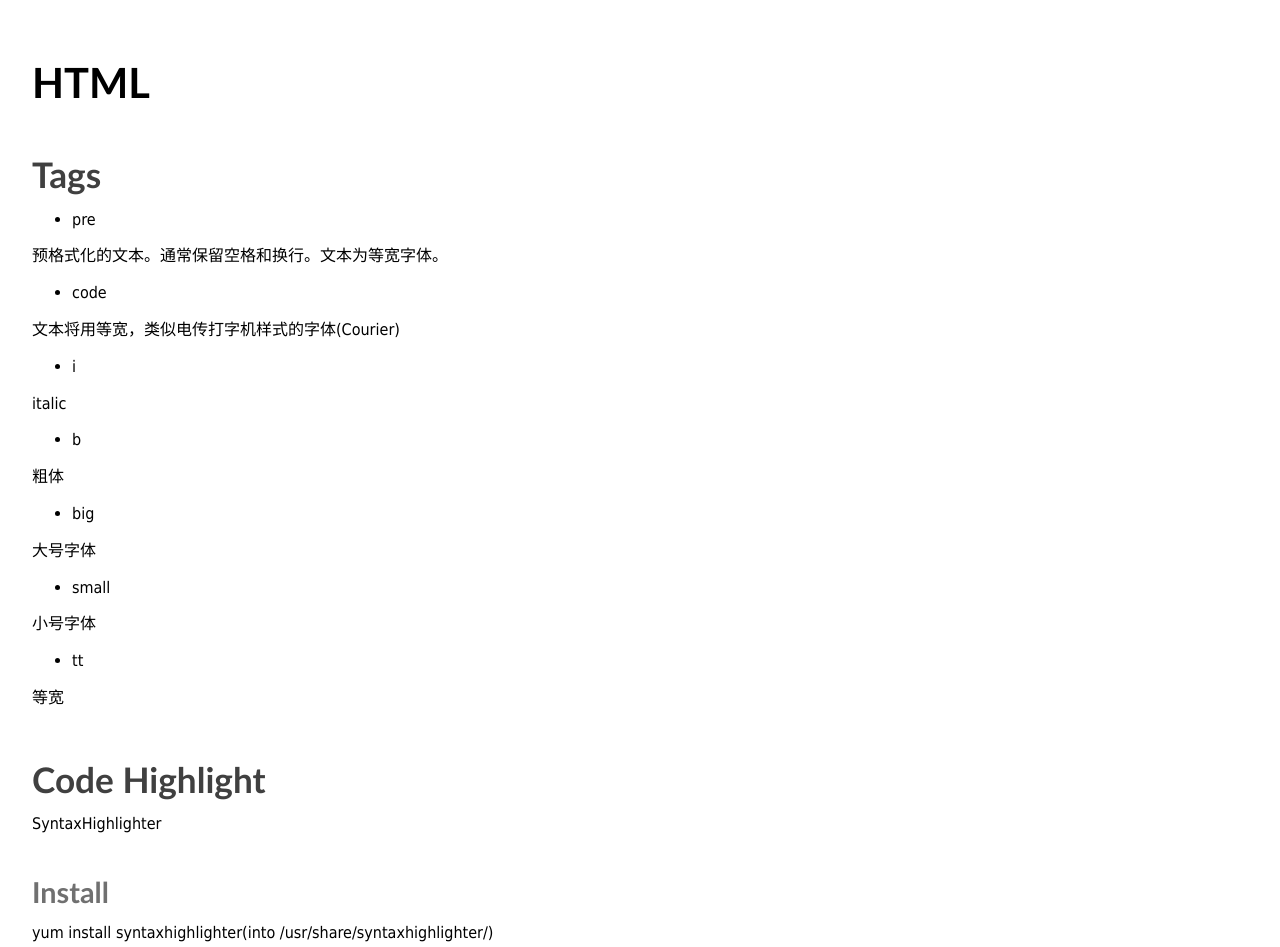
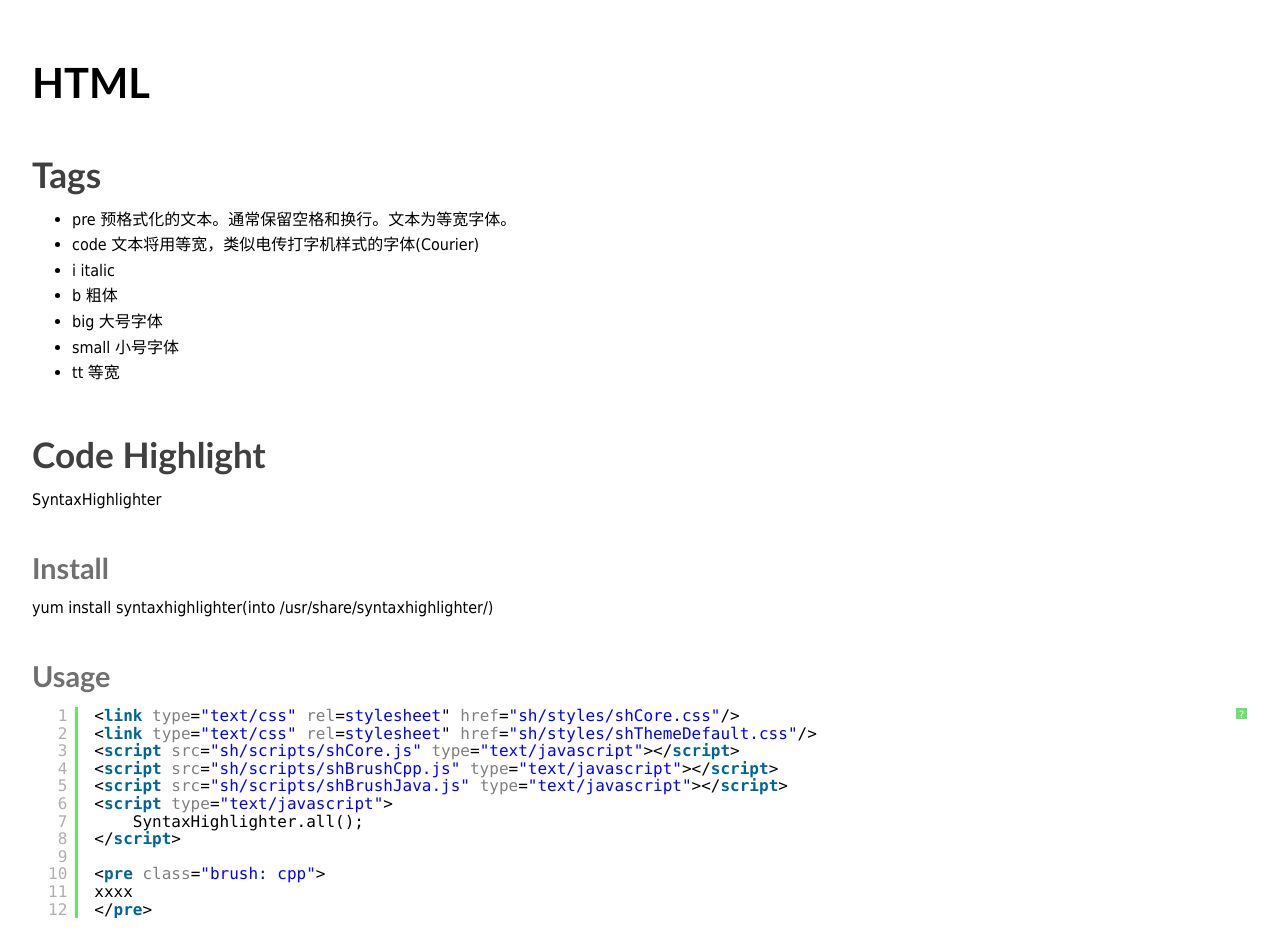
Before and after one commit to lihebi/wiki_html, a plain HTML site: page html.html in a window 1280 px wide. Shown: the top 947 px of the page. Drawn offline with Linux system fonts and the light colour scheme.

Commit message:
auto commit

```diff
--- a/html.html
+++ b/html.html
@@ -23,60 +23,27 @@
 <h2 id="toc_1.1">Tags</h2>
 <ul>
 <li>
-pre
+pre	预格式化的文本。通常保留空格和换行。文本为等宽字体。
+
+<li>
+code	文本将用等宽，类似电传打字机样式的字体(Courier)
+
+<li>
+i	italic
+
+<li>
+b	粗体
+
+<li>
+big	大号字体
+
+<li>
+small	小号字体
+
+<li>
+tt	等宽
 
 </ul>
-<p>
-预格式化的文本。通常保留空格和换行。文本为等宽字体。
-</p>
-<ul>
-<li>
-code
-
-</ul>
-<p>
-文本将用等宽，类似电传打字机样式的字体(Courier)
-</p>
-<ul>
-<li>
-i
-
-</ul>
-<p>
-italic
-</p>
-<ul>
-<li>
-b
-
-</ul>
-<p>
-粗体
-</p>
-<ul>
-<li>
-big
-
-</ul>
-<p>
-大号字体
-</p>
-<ul>
-<li>
-small
-
-</ul>
-<p>
-小号字体
-</p>
-<ul>
-<li>
-tt
-
-</ul>
-<p>
-等宽
-</p>
 
 
 <h2 id="toc_1.2">Code Highlight</h2>
```
Also changed, not shown: index.html (+14 -2 lines), nodejs.html (+10 -25 lines), 1 other file.
